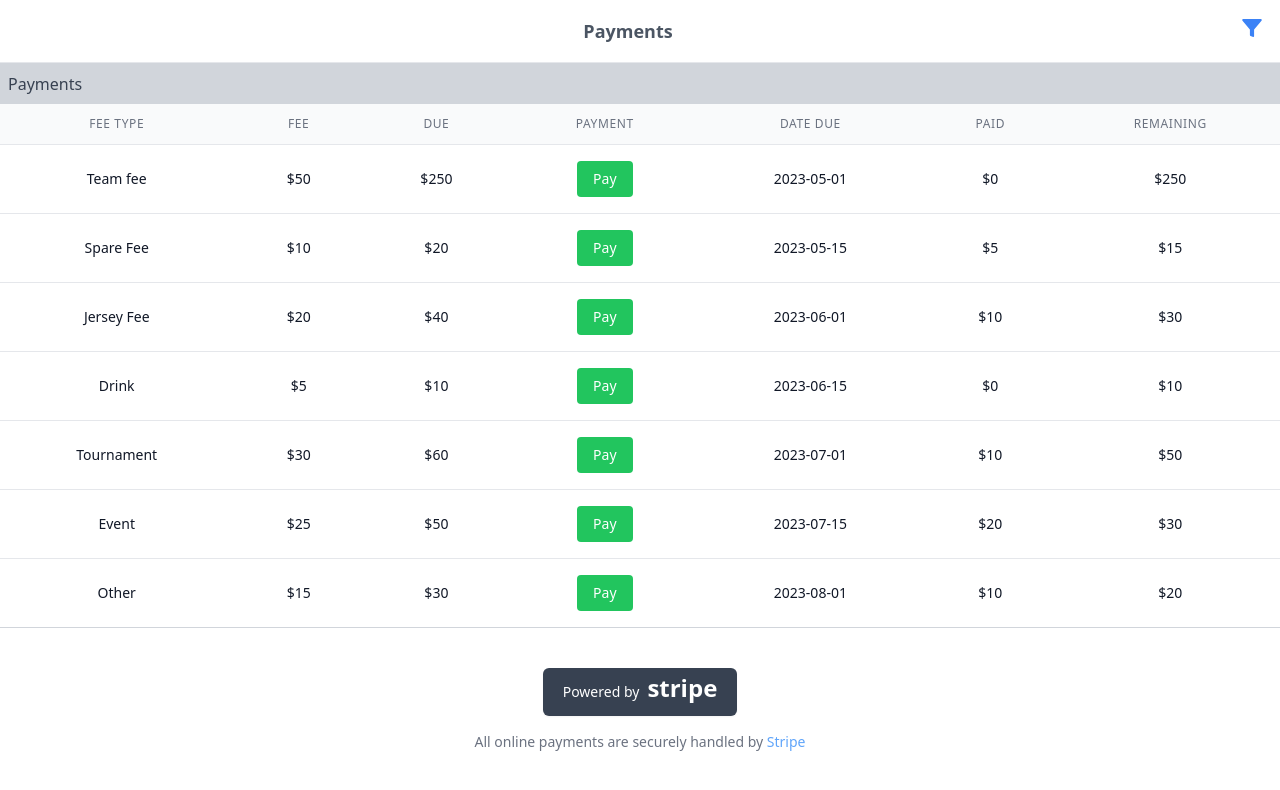
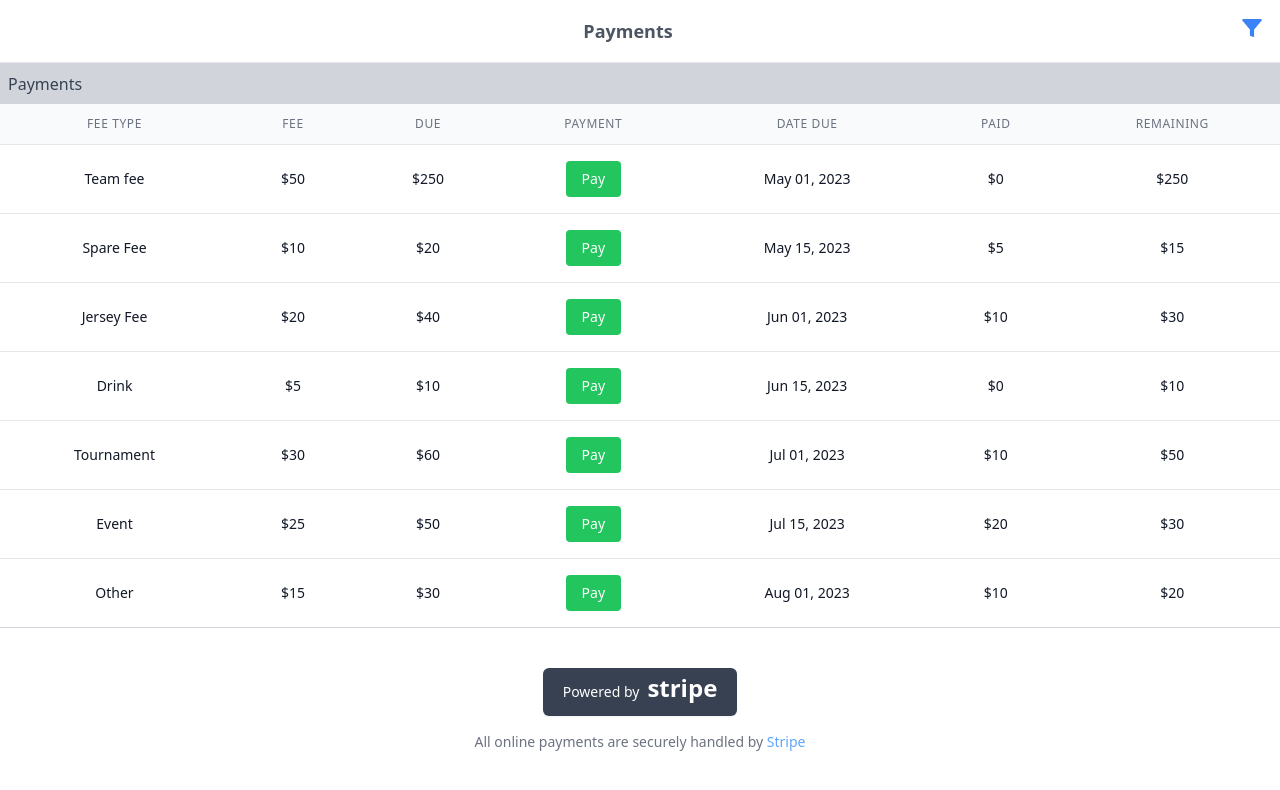
Before and after one commit to AouIssa/ui-sandbox-ts, a React (Create React App) app: page / in a window 1280 px wide. Shown: the top 790 px of the page. Built offline with nearby package versions, Linux system fonts and the light colour scheme.

Commit message:
Updated the date format and fixed issues with npm

```diff
--- a/package.json
+++ b/package.json
@@ -5,9 +5,7 @@
   "dependencies": {
     "@fortawesome/fontawesome-svg-core": "^6.4.0",
     "@testing-library/jest-dom": "^5.16.5",
-    "@testing-library/react": "^13.4.0",
     "@testing-library/user-event": "^13.5.0",
-    "@types/jest": "^27.5.2",
     "@types/node": "^16.18.24",
     "@types/react": "^18.0.38",
     "@types/react-dom": "^18.0.11",
@@ -44,6 +42,8 @@
     ]
   },
   "devDependencies": {
+    "@testing-library/react": "^14.0.0",
+    "@types/jest": "^29.5.1",
     "tailwindcss": "^3.3.1"
   }
 }
--- a/src/PaymentTable/paymentsData.ts
+++ b/src/PaymentTable/paymentsData.ts
@@ -12,7 +12,7 @@ export const payments: Payment[] = [
     feeType: "Team fee",
     fee: 50,
     amountDue: 250,
-    dateDue: "2023-05-01",
+    dateDue: "May 01, 2023",
     paid: 0,
     remaining: 250,
   },
@@ -20,7 +20,7 @@ export const payments: Payment[] = [
     feeType: "Spare Fee",
     fee: 10,
     amountDue: 20,
-    dateDue: "2023-05-15",
+    dateDue: "May 15, 2023",
     paid: 5,
     remaining: 15,
   },
@@ -28,7 +28,7 @@ export const payments: Payment[] = [
     feeType: "Jersey Fee",
     fee: 20,
     amountDue: 40,
-    dateDue: "2023-06-01",
+    dateDue: "Jun 01, 2023",
     paid: 10,
     remaining: 30,
   },
@@ -36,7 +36,7 @@ export const payments: Payment[] = [
     feeType: "Drink",
     fee: 5,
     amountDue: 10,
-    dateDue: "2023-06-15",
+    dateDue: "Jun 15, 2023",
     paid: 0,
     remaining: 10,
   },
@@ -44,7 +44,7 @@ export const payments: Payment[] = [
     feeType: "Tournament",
     fee: 30,
     amountDue: 60,
-    dateDue: "2023-07-01",
+    dateDue: "Jul 01, 2023",
     paid: 10,
     remaining: 50,
   },
@@ -52,7 +52,7 @@ export const payments: Payment[] = [
     feeType: "Event",
     fee: 25,
     amountDue: 50,
-    dateDue: "2023-07-15",
+    dateDue: "Jul 15, 2023",
     paid: 20,
     remaining: 30,
   },
@@ -60,7 +60,7 @@ export const payments: Payment[] = [
     feeType: "Other",
     fee: 15,
     amountDue: 30,
-    dateDue: "2023-08-01",
+    dateDue: "Aug 01, 2023",
     paid: 10,
     remaining: 20,
   },
```
Also changed, not shown: 1 other file (tests, documents, lock files or other folders).
